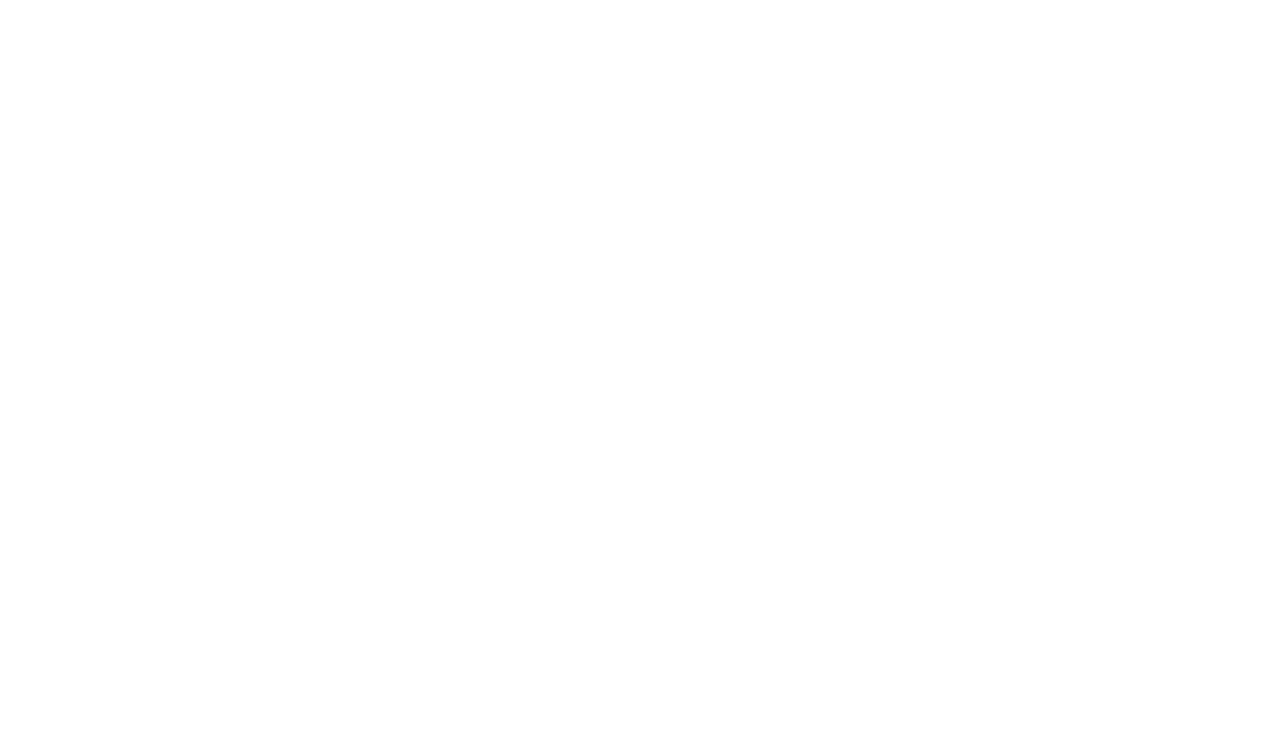
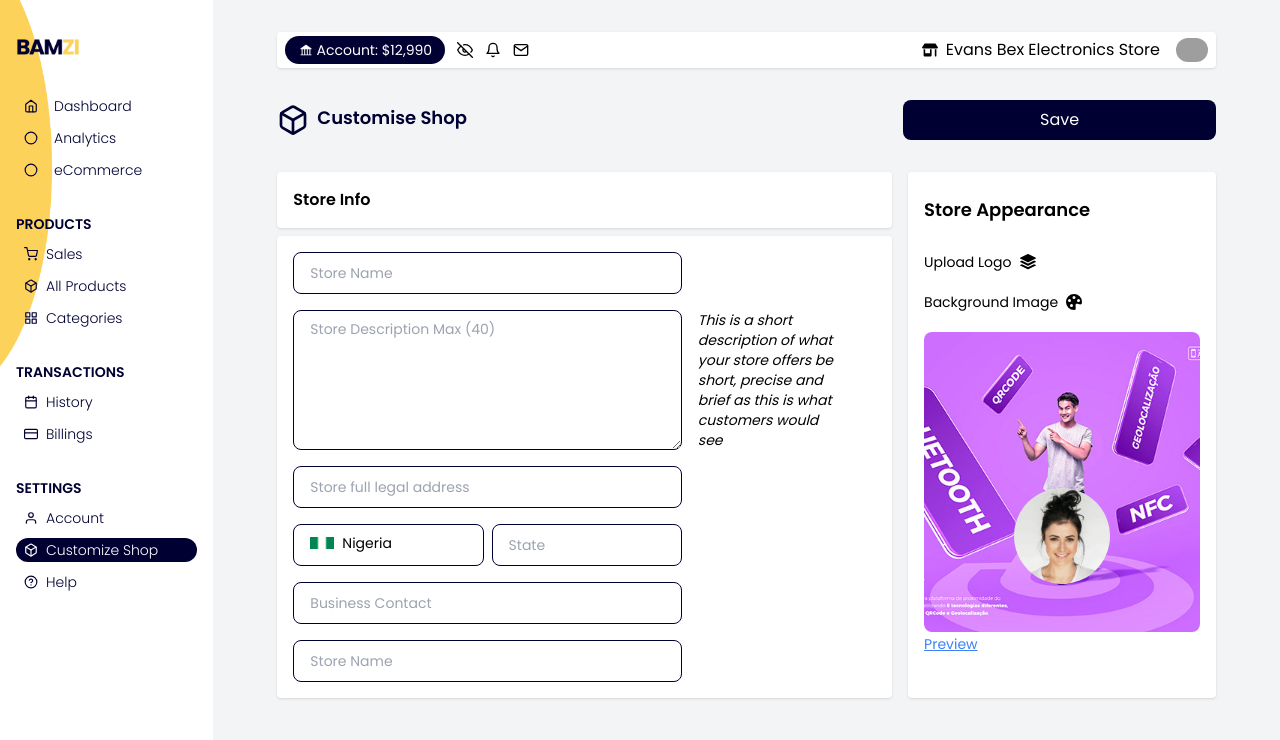
Before and after one commit to Adekanmi-hub/Bamzi, a React (Create React App) app: page /customise-shop in a window 1280 px wide. Before the commit this address had no page. Shown: the top 740 px of the page. Built offline with nearby package versions, Linux system fonts and the light colour scheme; grey boxes are pictures that could not be loaded.

Commit message:
customise shop page

```diff
--- a/src/App.js
+++ b/src/App.js
@@ -3,6 +3,7 @@
 import SellersBoard from "./pages/sellersBoard"
 import SellersStore from "./pages/sellersStore"
 import SalesPage from "./pages/SalesPage"
+import CustomiseShop from "./pages/CustomiseShop"
 import { BrowserRouter, Routes, Route } from "react-router-dom"
 
 export default function App() {
@@ -14,6 +15,7 @@
         <Route path="sellers-board" element={<SellersBoard />} />
         <Route path="sellers-store" element={<SellersStore />} />
         <Route path="sales-page" element={<SalesPage />} />
+        <Route path="customise-shop" element={<CustomiseShop />} />
       </Routes>
     </BrowserRouter>
   )
--- a/src/components/sidebar.js
+++ b/src/components/sidebar.js
@@ -105,10 +105,21 @@
         <span className="cursor-pointer py-0.5 px-2 flex items-center">
           <FiUser className="mr-2" /> Account
         </span>
-        <span className="cursor-pointer py-0.5 px-2 flex items-center">
-          <FiBox className="mr-2" />
-          Customize Shop
-        </span>
+
+        <Link to="/customise-shop">
+          {page === "customise-shop" ? (
+            <span className="bg-primary text-white w-full border-none rounded-full cursor-pointer py-0.5 px-2 flex items-center">
+              <FiBox className="mr-2" />
+              Customize Shop
+            </span>
+          ) : (
+            <span className="cursor-pointer py-0.5 px-2 flex items-center">
+              <FiBox className="mr-2" />
+              Customize Shop
+            </span>
+          )}
+        </Link>
+
         <span className="cursor-pointer py-0.5 px-2 flex items-center">
           <FiHelpCircle className="mr-2" /> Help
         </span>
--- /dev/null
+++ b/src/pages/CustomiseShop.js
@@ -0,0 +1,127 @@
+import React, { useState } from "react"
+
+import Sidebar from "../components/sidebar"
+import SellersHeader from "../components/SellersHeader"
+
+import { FiBox } from "react-icons/fi"
+import { BsPaletteFill, BsStack } from "react-icons/bs"
+
+export default function CustomiseShop() {
+  const [showSidebar, setShowSidebar] = useState(false)
+
+  return (
+    <div className="font-poppins lg:grid lg:grid-cols-6  min-h-screen relative">
+      <Sidebar showSidebar={showSidebar} page="customise-shop" />
+
+      <div className="col-span-5 bg-gray-100 px-6 py-3 lg:px-16 sm:py-8">
+        <SellersHeader
+          setShowSidebar={setShowSidebar}
+          showSidebar={showSidebar}
+        />
+
+        <div className="flex mt-4 py-4 w-full items-center justify-between">
+          <span className="flex space-x-2 text-primary">
+            <FiBox size={32} />
+            <p className="text-lg font-semibold">Customise Shop</p>
+          </span>
+          <button className="bg-primary text-white py-2 w-4/12 rounded-lg text-center">
+            Save
+          </button>
+        </div>
+
+        <div className="flex md:flex-row flex-col py-4 md:space-x-4 md:space-y-0 space-y-4">
+          {/** store info */}
+          <div className="md:w-8/12 w-full space-y-2">
+            <div className="bg-white p-4 rounded font-semibold shadow">
+              Store Info
+            </div>
+
+            <div className="bg-white p-4 space-y-4 rounded shadow">
+              <input
+                type="text"
+                className="px-4 py-2 border border-primary rounded-lg w-8/12 placeholder:text-gray-400 placeholder:text-sm"
+                placeholder="Store Name"
+                autoComplete=""
+              />
+
+              <div className="flex space-x-4">
+                <textarea
+                  className="px-4 py-2 border border-primary rounded-lg w-8/12 placeholder:text-gray-400 placeholder:text-sm"
+                  rows="4"
+                  placeholder="Store Description Max (40)"
+                ></textarea>
+                <p className="w-3/12 italic text-sm">
+                  This is a short description of what your store offers be
+                  short, precise and brief as this is what customers would see
+                </p>
+              </div>
+
+              <input
+                type="text"
+                className="px-4 py-2 border border-primary rounded-lg w-8/12 placeholder:text-gray-400 placeholder:text-sm"
+                placeholder="Store full legal address"
+              />
+
+              <div className="w-8/12 flex space-x-2">
+                <div className="w-1/2 px-4 py-2 border border-primary rounded-lg">
+                  <span className="flex items-center sm:justify-start justify-center space-x-2">
+                    <img
+                      src={require("../assets/nigeria.png")}
+                      alt=""
+                      className="w-6 h-3 sm:mt-0 mt-1"
+                    />
+                    <p className="text-sm hidden sm:block">Nigeria</p>
+                  </span>
+                </div>
+                <input
+                  type="text"
+                  className="w-1/2 px-4 py-2 border border-primary rounded-lg placeholder:text-gray-400 placeholder:text-sm"
+                  placeholder="State"
+                />
+              </div>
+
+              <input
+                type="text"
+                className="px-4 py-2 border border-primary rounded-lg w-8/12 placeholder:text-gray-400 placeholder:text-sm"
+                placeholder="Business Contact"
+                autoComplete=""
+              />
+
+              <input
+                type="text"
+                className="px-4 py-2 border border-primary rounded-lg w-8/12 placeholder:text-gray-400 placeholder:text-sm"
+                placeholder="Store Name"
+                autoComplete="Additional Info"
+              />
+            </div>
+          </div>
+
+          {/** store appearance */}
+          <div className="bg-white md:w-4/12 w-full p-4 space-y-5 rounded shadow">
+            <p className="font-semibold text-lg py-2">Store Appearance</p>
+            <span className="flex items-center space-x-2">
+              <p className="text-sm">Upload Logo</p>
+              <BsStack />
+            </span>
+            <span className="flex items-center space-x-2">
+              <p className="text-sm">Background Image</p>
+              <BsPaletteFill />
+            </span>
+
+            <div className="h-[300px] w-full bg-shop bg-cover bg-center flex justify-center items-end rounded-lg">
+              <img
+                src={require("../assets/avatar-0.jpg")}
+                alt=""
+                className="w-24 h-24 rounded-full mb-12"
+              />
+            </div>
+
+            <span className="text-blue-500 underline text-sm mt-8">
+              Preview
+            </span>
+          </div>
+        </div>
+      </div>
+    </div>
+  )
+}
--- a/tailwind.config.js
+++ b/tailwind.config.js
@@ -17,6 +17,7 @@
         drawer: "url(../assets/bg-drawer.png)",
         store: "url(../assets/bg-seller-store.png)",
         storeHeader: "url(../assets/bg-store-header.png)",
+        shop: "url(../assets/bg-shop.jpg)",
       },
     },
   },
```
Also changed, not shown: src/assets/bg-shop.jpg (added), src/assets/nigeria.png (added).
